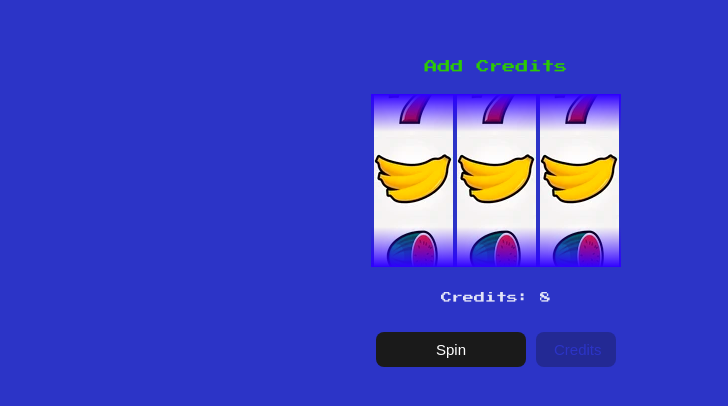
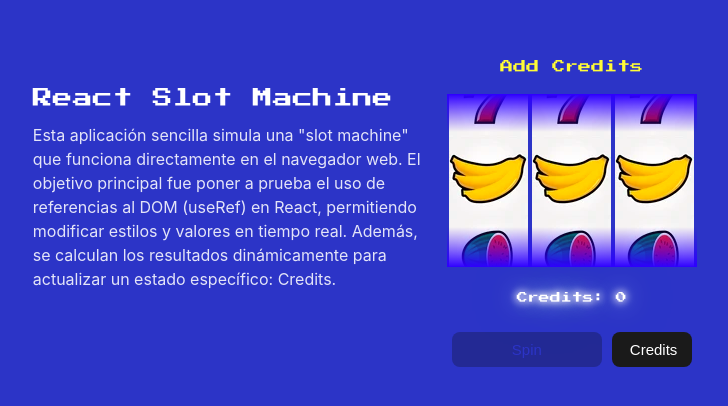
Before and after one commit to npallares/react-slot-machine, a React (Vite) app: page / in a window 1280 px wide. Shown: the part 156-562 px from the top of the page, without its empty margins (144-872 px from the left). Built offline with nearby package versions, Linux system fonts and the light colour scheme.

Commit message:
feat: version1

```diff
--- a/src/App.jsx
+++ b/src/App.jsx
@@ -1,10 +1,12 @@
 import styles from "./App.module.css";
+import Info from "./components/Info/Info";
 import SlotContainer from "./components/SlotContainer/SlotContainer";
 
 function App() {
 
   return (
     <div className={styles.app}>
+      <Info/>
       <SlotContainer/>
     </div>
   )
--- /dev/null
+++ b/src/components/Info/Info.jsx
@@ -0,0 +1,18 @@
+import clsx from 'clsx'
+import styles from './Info.module.css'
+
+const textInfo = 'Esta aplicación sencilla simula una "slot machine" que funciona directamente en el navegador web. El objetivo principal fue poner a prueba el uso de referencias al DOM (useRef) en React, permitiendo modificar estilos y valores en tiempo real. Además, se calculan los resultados dinámicamente para actualizar un estado específico: Credits.'
+const Info = () => {
+  return (
+    <>
+    <div className={styles.infoPageContainer}>
+        <div className={styles.infoContainer}>
+            <span className={clsx( styles.infoTitle )}>{'React Slot Machine'}</span>
+            <span className={styles.infoText}>{textInfo}</span>
+        </div>
+    </div>
+    </>
+  )
+}
+
+export default Info
--- /dev/null
+++ b/src/components/Info/Info.module.css
@@ -0,0 +1,41 @@
+.infoTitle{
+    font-size: 20px;
+    font-family: "Press Start 2P", serif;
+    color: white;
+    margin-bottom: 10px;
+
+}
+
+.infoText{
+    width: 400px;
+    height: auto;
+}
+
+.infoContainer{
+    display: flex;
+    justify-content: flex-start;
+    align-items: flex-start;
+    flex-direction: column;
+}
+
+.infoPageContainer{
+    width: 45vw;
+    height: auto;
+    display: flex;
+    justify-content: flex-end;
+    align-items: flex-end;
+    margin-top: -50px;
+}
+
+.neonText {
+    color: #fff;
+    text-shadow:
+    0 0 7px #fff,
+    0 0 10px #fff,
+    0 0 21px #fff,
+    0 0 42px #0fa,
+    0 0 82px #0fa,
+    0 0 92px #0fa,
+    0 0 102px #0fa,
+    0 0 151px #0fa;
+}
--- a/src/components/SlotContainer/SlotContainer.jsx
+++ b/src/components/SlotContainer/SlotContainer.jsx
@@ -52,7 +52,7 @@ const SlotContainer = () => {
         setDisabledButton(false)
         return setLabel( 'Win + 1')
       }
-    },400)
+    },450)
     return ()=> {
       setLabel( '...')
       setRounds(0)
@@ -79,8 +79,8 @@ const SlotContainer = () => {
 
   if(status === 'uninitalized')return (
     <section className={styles.slotPage}>
+      <div className={styles.slotContainer}>
       <h1 className={clsx(styles.message, stylesFromLabel(roundResult.rate))}>{actionLabel}</h1>
-      <div className={styles.slotContainer}>
         <div  className={styles.templateContainer}>
           <div className={styles.slotsSection}>
             <span className={styles.winLine}/>
@@ -89,7 +89,7 @@ const SlotContainer = () => {
             <Slot rounds={rounds} setResult={setResultTwo}/>
             <Slot rounds={rounds} setResult={setResultThree}/>
           </div>
-      <h1 className={clsx(styles.credits)}>{'Credits: '+counter}</h1>
+      <h1 className={clsx(styles.credits, styles.neonText)}>{'Credits: '+counter}</h1>
           <div className={styles.buttonSection}>
             <button disabled={disabledButton} className={clsx(styles.slotButton, disabledButton && styles.disabled)}onClick={() => handlerClick()}>Spin</button>
             <button disabled={disabledSecondaryButton} className={clsx(styles.secondaryButton, styles.slotButton, disabledSecondaryButton && styles.disabled)}onClick={() => handlerSecondaryClick()}>Credits</button>
@@ -100,8 +100,8 @@ const SlotContainer = () => {
   )
   return (
     <section className={styles.slotPage}>
+      <div className={styles.slotContainer}>
       <h1 className={clsx(styles.message, stylesFromLabel(roundResult.rate))}>{label}</h1>
-      <div className={styles.slotContainer}>
         <div  className={styles.templateContainer}>
           <div className={styles.slotsSection}>
             <span className={styles.winLine}/>
@@ -110,7 +110,7 @@ const SlotContainer = () => {
             <Slot rounds={rounds} setResult={setResultTwo}/>
             <Slot rounds={rounds} setResult={setResultThree}/>
           </div>
-      <h1 className={clsx(styles.credits)}>{'Credits: '+counter}</h1>
+      <h1 className={clsx(styles.credits, styles.neonText)}>{'Credits: '+counter}</h1>
           <div className={styles.buttonSection}>
             <button disabled={disabledButton} className={clsx(styles.slotButton, disabledButton && styles.disabled)}onClick={() => handlerClick()}>Spin</button>
             <button disabled={disabledSecondaryButton} className={clsx(styles.slotButton, styles.secondaryButton, disabledSecondaryButton && styles.disabled)}onClick={() => handlerSecondaryClick()}>Credits</button>
--- a/src/components/SlotContainer/SlotContainer.module.css
+++ b/src/components/SlotContainer/SlotContainer.module.css
@@ -1,9 +1,9 @@
 .slotPage{
     display: flex;
     justify-content: center;
-    align-items: center;
+    align-items:flex-start;
     flex-direction:column;
-    width: 100%;
+    width: 55vw;
     height:90vh;
     font-size: 15px;
 }
@@ -93,15 +93,15 @@
 }
 
 .low{
+    color: #abff96;
+}
+
+.higth{
     color: #fffc37;
 }
 
-.higth{
-    color: #2cca04;
-}
-
 .lose{
-    color: #ff6a6a;
+    color: rgb(255, 174, 174);
 }
 
 .slotButton{
@@ -159,3 +159,16 @@
     font-size: 15px;
     margin-left: 10px;
 }
+
+.neonText {
+    color: #fff;
+    text-shadow:
+    0 0 7px #fff,
+    0 0 10px #fff,
+    0 0 21px #fff,
+    0 0 42px #0fa,
+    0 0 82px #0fa,
+    0 0 92px #0fa,
+    0 0 102px #0fa,
+    0 0 151px #0fa;
+}
```
